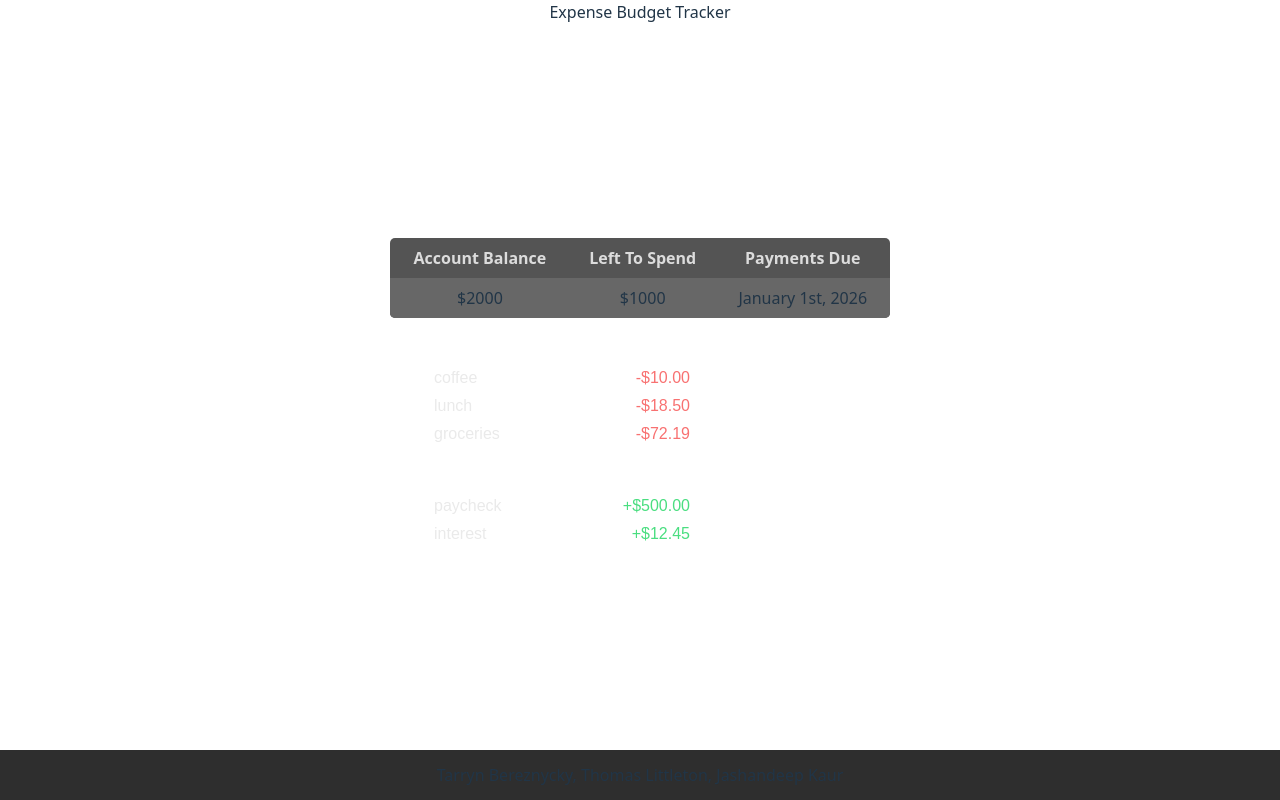
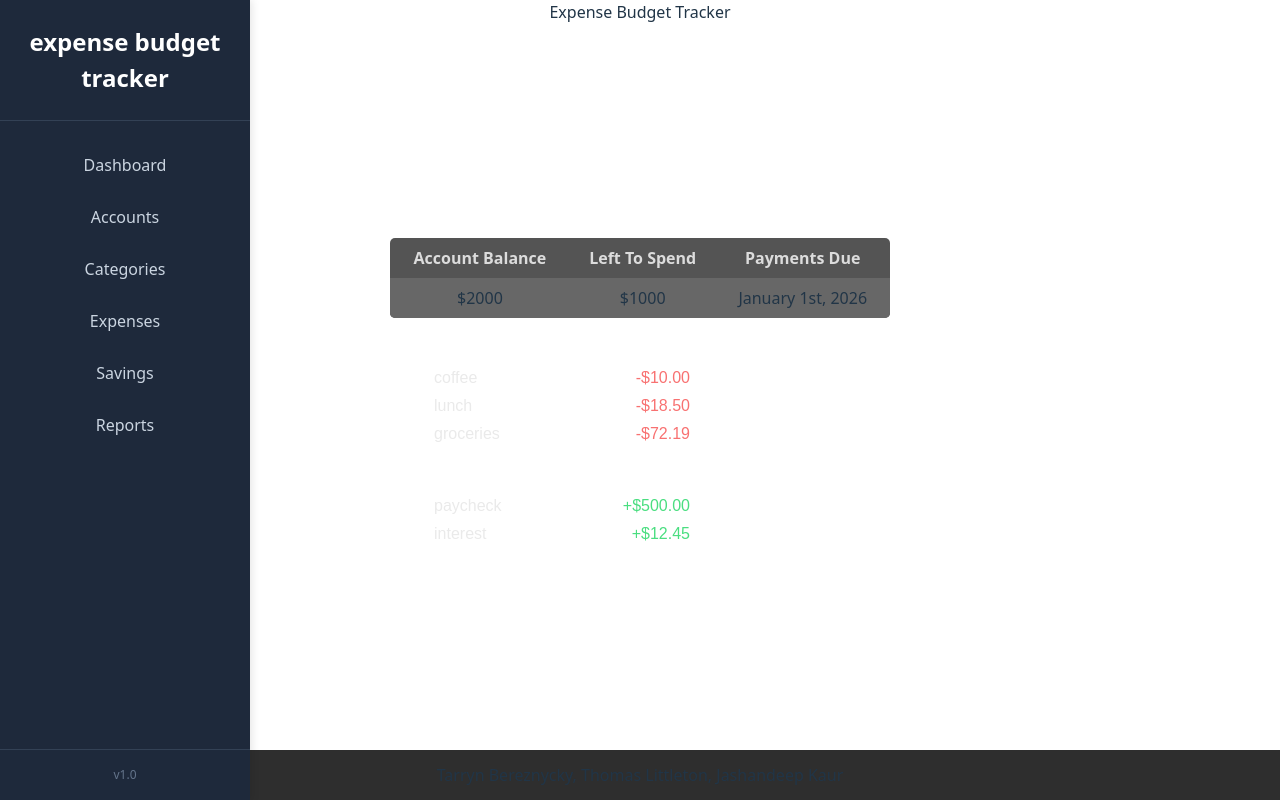
Before and after one commit to tlittletonrrc/Expense-Budget-Tracker, a React (Vite) app: page / in a window 1280 px wide. Built offline with nearby package versions, Linux system fonts and the light colour scheme.

Commit message:
added navbar

```diff
--- a/src/App.tsx
+++ b/src/App.tsx
@@ -1,6 +1,7 @@
 import './App.css'
 import Footer from "./Components/Footer/Footer";
 import Header from "./Components/Header/Header";
+import Navbar from './Components/Navbar/navbar';
 import AccountsOverview from "./Components/AccountsOverview/accountsOverview"
 import DashboardSummaryBox from './Components/DashboardSummaryBox/DashboardSummaryBox';
 
@@ -8,6 +9,8 @@ function App() {
   return (
     <>
       <Header/>
+
+      <Navbar/>
 
       <DashboardSummaryBox/>
 
--- /dev/null
+++ b/src/Components/Navbar/Navbar.css
@@ -0,0 +1,87 @@
+.navbar {
+  width: 250px;
+  height: 100vh;
+  background-color: #1e293b;
+  color: white;
+  display: flex;
+  flex-direction: column;
+  position: fixed;
+  left: 0;
+  top: 0;
+  box-shadow: 2px 0 8px rgba(0, 0, 0, 0.1);
+  z-index: 1000;
+}
+
+.navbar-header {
+  padding: 24px 20px;
+  border-bottom: 1px solid #334155;
+}
+
+.navbar-header h2 {
+  margin: 0;
+  font-size: 24px;
+  color: white;
+  font-weight: 700;
+}
+
+.nav-list {
+  flex: 1;
+  padding: 16px 0;
+  margin: 0;
+  list-style: none;
+  overflow-y: auto;
+}
+
+.nav-item {
+  margin: 4px 0;
+}
+
+.nav-link {
+  display: block;
+  padding: 12px 20px;
+  color: #cbd5e1;
+  text-decoration: none;
+  transition: all 0.2s;
+  font-size: 16px;
+  font-weight: 500;
+}
+
+.nav-link:hover {
+  background-color: #334155;
+  color: white;
+}
+
+.nav-link:active,
+.nav-link.active {
+  background-color: #2563eb;
+  color: white;
+}
+
+.navbar-footer {
+  padding: 16px 20px;
+  border-top: 1px solid #334155;
+  text-align: center;
+}
+
+.navbar-footer p {
+  margin: 0;
+  font-size: 12px;
+  color: #64748b;
+}
+
+@media (max-width: 768px) {
+  .navbar {
+    width: 100%;
+    height: auto;
+    position: relative;
+  }
+
+  .nav-list {
+    overflow-x: auto;
+    display: flex;
+  }
+
+  .nav-item {
+    flex-shrink: 0;
+  }
+}
--- /dev/null
+++ b/src/Components/Navbar/navbar.tsx
@@ -0,0 +1,67 @@
+import React from 'react';
+import './Navbar.css';
+
+interface NavItem {
+  id: number;
+  label: string;
+  path: string;
+}
+
+const Navbar: React.FC = () => {
+  const navItems: NavItem[] = [
+    {
+      id: 1,
+      label: 'Dashboard',
+      path: '/dashboard'
+    },
+    {
+      id: 2,
+      label: 'Accounts',
+      path: '/accounts'
+    },
+    {
+      id: 3,
+      label: 'Categories',
+      path: '/categories'
+    },
+    {
+      id: 4,
+      label: 'Expenses',
+      path: '/expenses'
+    },
+    {
+      id: 5,
+      label: 'Savings',
+      path: '/savings'
+    },
+    {
+      id: 6,
+      label: 'Reports',
+      path: '/reports'
+    }
+  ];
+
+  return (
+    <nav className="navbar">
+      <div className="navbar-header">
+        <h2>expense budget tracker</h2>
+      </div>
+
+      <ul className="nav-list">
+        {navItems.map((item) => (
+          <li key={item.id} className="nav-item">
+            <a href={item.path} className="nav-link">
+              {item.label}
+            </a>
+          </li>
+        ))}
+      </ul>
+
+      <div className="navbar-footer">
+        <p>v1.0</p>
+      </div>
+    </nav>
+  );
+};
+
+export default Navbar;
```
Also changed, not shown: 1 other file (tests, documents, lock files or other folders).
